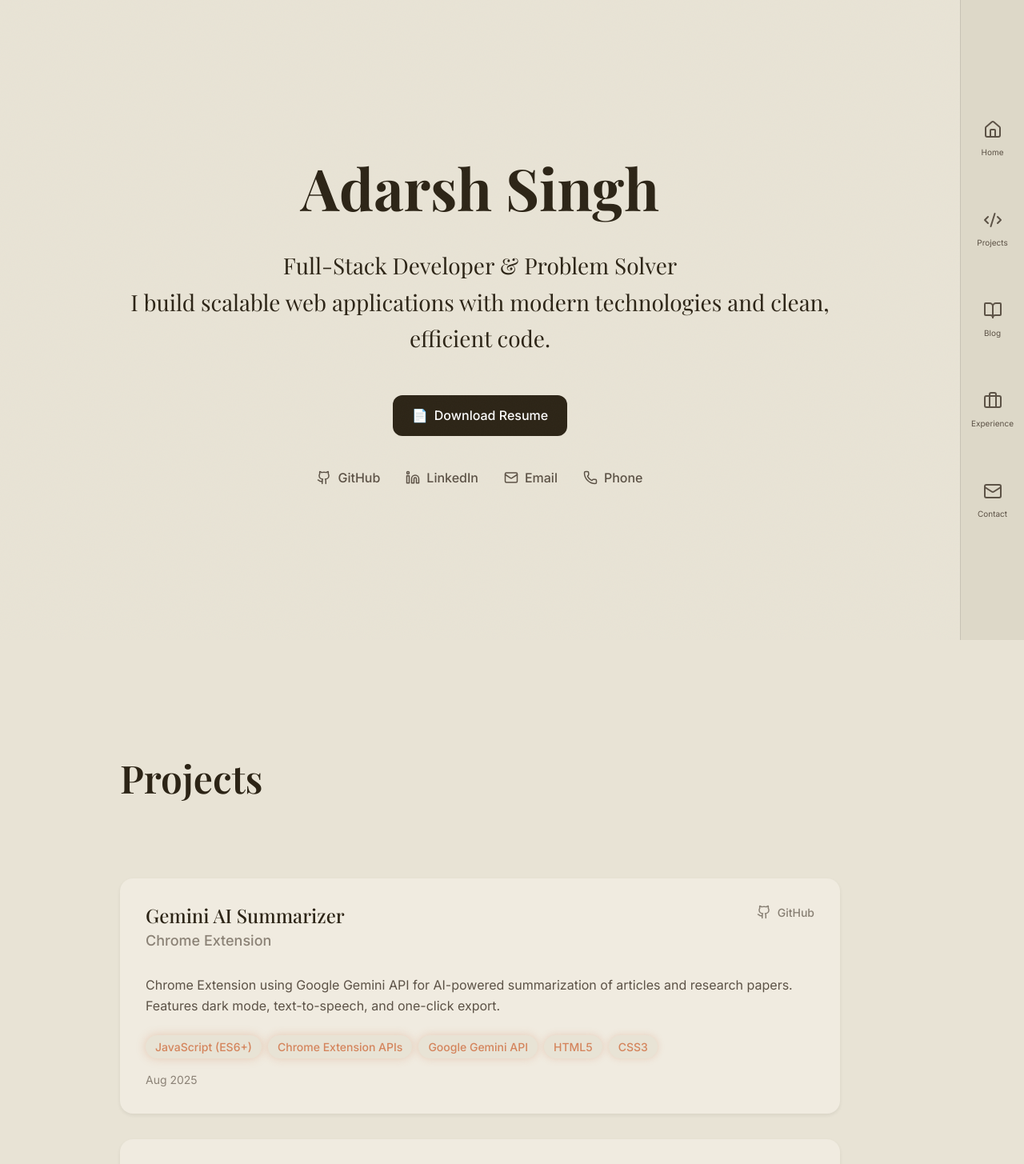
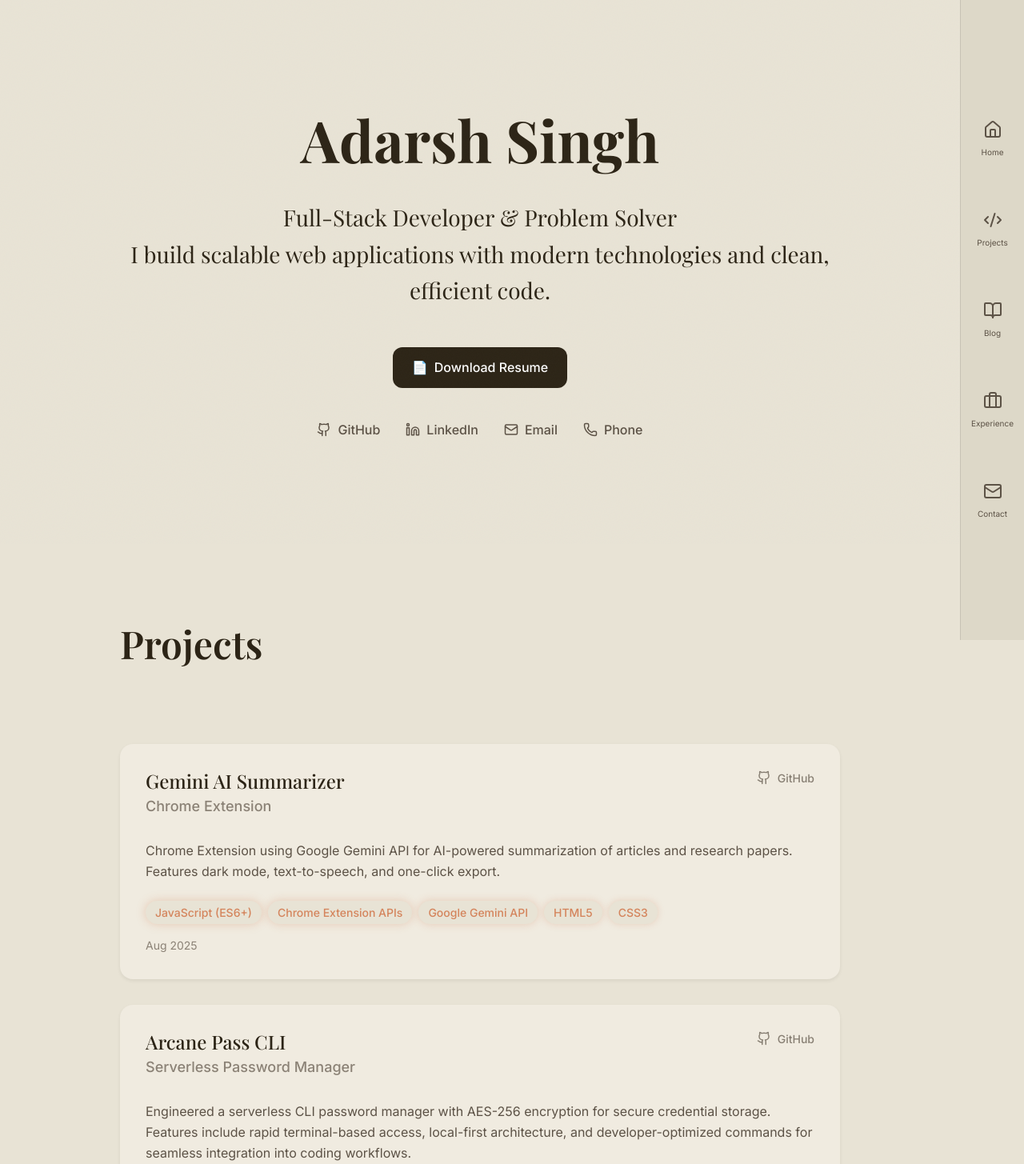
Before and after one commit to adarsh-singhdev/portfolio-website, a React (Vite) app: page / in a window 1280 px wide. Shown: the top 1455 px of the page at 80% size. Built offline with nearby package versions, Linux system fonts and the light colour scheme.

Commit message:
spacing updates

```diff
--- a/src/components/Blog.jsx
+++ b/src/components/Blog.jsx
@@ -142,7 +142,7 @@ With Kafka in place, StreamStore transformed from a fragile, tightly-coupled sys
     <section
       id="blog"
       ref={blogRef}
-      className="py-24 md:py-36 px-5 md:px-0 relative"
+      className="py-16 md:py-24 px-5 md:px-0 relative"
     >
       <div className="max-w-container mx-auto">
         {/* Section Header */}
--- a/src/components/Contact.jsx
+++ b/src/components/Contact.jsx
@@ -44,7 +44,7 @@ const Contact = () => {
     <section
       id="contact"
       ref={contactRef}
-      className="py-24 md:py-36 px-5 md:px-0 relative mb-24 md:mb-0"
+      className="py-16 md:py-24 px-5 md:px-0 relative mb-12 md:mb-0"
     >
       <div className="max-w-container mx-auto">
         {/* Section Title */}
--- a/src/components/Experience.jsx
+++ b/src/components/Experience.jsx
@@ -68,7 +68,7 @@ const Experience = () => {
     <section
       id="experience"
       ref={experienceRef}
-      className="py-24 md:py-36 px-5 md:px-0 relative"
+      className="py-16 md:py-24 px-5 md:px-0 relative"
     >
       <div className="max-w-container mx-auto">
         {/* Section Title */}
--- a/src/components/Hero.jsx
+++ b/src/components/Hero.jsx
@@ -32,7 +32,7 @@ const Hero = () => {
   ];
 
   return (
-    <section id="home" className="min-h-screen flex items-center justify-center pt-20 md:pt-0 pb-20 md:pb-0 relative overflow-hidden">
+    <section id="home" className="min-h-[85vh] flex items-center justify-center pt-20 md:pt-0 pb-12 md:pb-0 relative overflow-hidden">
       <div
         className="pointer-events-none absolute inset-0 opacity-[0.06]"
         style={{
--- a/src/components/Projects.jsx
+++ b/src/components/Projects.jsx
@@ -70,7 +70,7 @@ const Projects = () => {
     <section
       id="projects"
       ref={projectsRef}
-      className="py-24 md:py-36 px-5 md:px-0 relative"
+      className="py-16 md:py-24 px-5 md:px-0 relative"
     >
       <div className="max-w-container mx-auto">
         {/* Section Title */}
```
